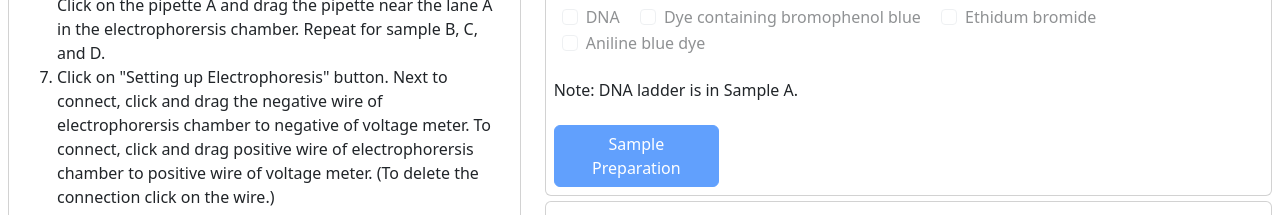
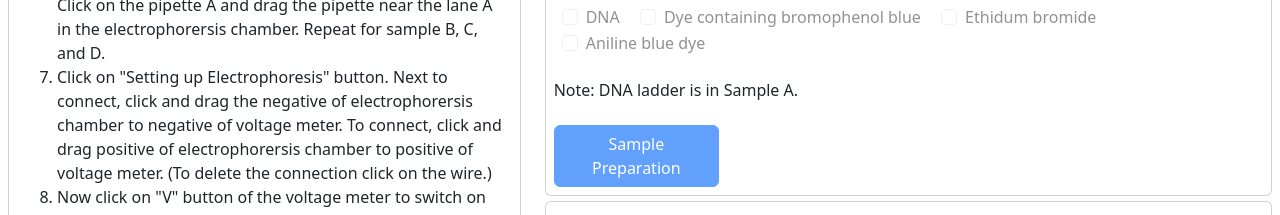
Before and after one commit to virtual-labs/exp-dna-agarose-gel-electrophoresis-iitkgp, a plain HTML site: page experiment/simulation/index.html in a window 1280 px wide. Shown: the part 375-590 px from the top of the page. Drawn offline with nearby package versions, Linux system fonts and the light colour scheme.

Commit message:
agarosegel

```diff
--- a/experiment/simulation/index.html
+++ b/experiment/simulation/index.html
@@ -75,10 +75,10 @@ Developer: Prakriti Dhang
 							</li>
 							<li>Now, Click on the dropdown and select "Load Sample A". Click on the pipette A and drag
 								the pipette near the lane A in the electrophorersis chamber. Repeat for sample B, C, and D.</li>
-							<li> Click on "Setting up Electrophoresis" button. Next to connect, click and drag the negative wire of
+							<li> Click on "Setting up Electrophoresis" button. Next to connect, click and drag the negative of
 								electrophorersis
 								chamber to negative of voltage meter. To connect, click and drag
-								positive wire of electrophorersis chamber to positive wire of voltage meter. (To delete
+								positive  of electrophorersis chamber to positive of voltage meter. (To delete
 								the connection click on the wire.)
 
 							</li>
```
Also changed, not shown: experiment/simulation/images/case.png, experiment/simulation/images/voltagetimer.png, 3 other files.
